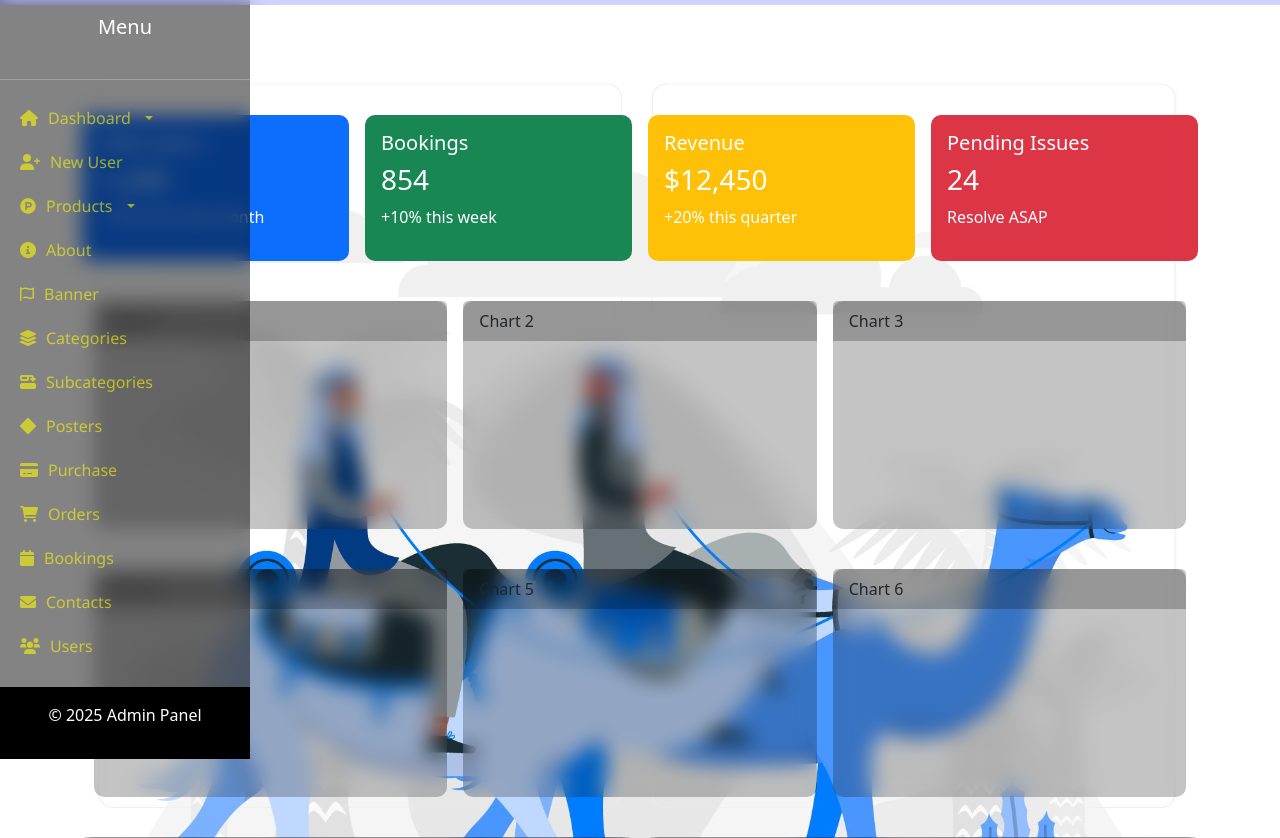
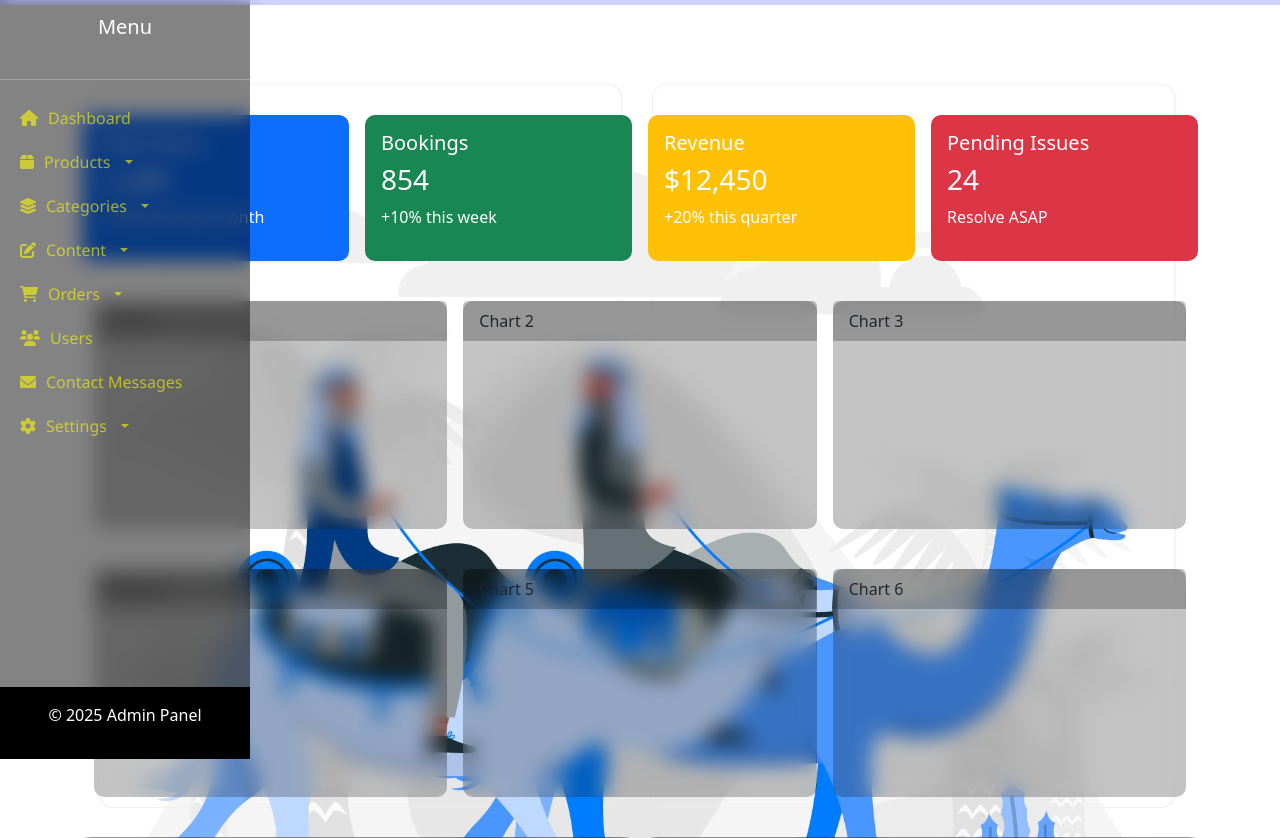
Before and after one commit to subhadip5069/E-commerseWeb, a Node server app: page /admin/dashboard in a window 1280 px wide. Shown: the part 57-895 px from the top of the page. Run offline with Node 20, Linux system fonts and the light colour scheme; the visitor is signed in with stand-in values (Sample User, id 1); data comes from the database, SQL or seed files in the repository; some libraries are stand-ins or nearby versions.

Commit message:
Fix admin panel sidebar navigation and add missing routes
- Reorganized admin sidebar with proper grouping and dropdowns
- Fixed all admin navigation links to point to existing routes
- Added missing profile and settings routes with controllers
- Created admin profile and settings pages
- Improved sidebar structure with logical groupings:
  * Dashboard
  * Products (with Add/View dropdown)
  * Categories (with Categories/Subcategories dropdown)
  * Content Management (Banners/Posters/About dropdown)
  * Orders (Orders/Bookings dropdown)
  * User Management
  * Contact Messages
  * Settings (Profile/System Settings dropdown)
- All links now point to verified existing routes
- Added proper icons and consistent styling

```diff
--- a/controller/admin/admin.ui.controller.js
+++ b/controller/admin/admin.ui.controller.js
@@ -9,6 +9,19 @@ class adminUiController {
         res.render('Admin/dashboard',{messages: req.flash()})
     }
 
+    profile=(req,res) =>{
+        res.render('Admin/profile',{
+            messages: req.flash(),
+            user: req.user
+        })
+    }
+
+    settings=(req,res) =>{
+        res.render('Admin/settings',{
+            messages: req.flash()
+        })
+    }
+
 
 }
 module.exports = new adminUiController;
--- a/router/Admin/admin.ui.routes.js
+++ b/router/Admin/admin.ui.routes.js
@@ -7,6 +7,8 @@ const { AdminauthMiddleware } = require("../../middleware/Auth")
 
 router.get('/',adminUiController.login)
 router.get('/dashboard',AdminauthMiddleware,adminUiController.dashboard)
+router.get('/profile',AdminauthMiddleware,adminUiController.profile)
+router.get('/settings',AdminauthMiddleware,adminUiController.settings)
 router.get('/logout', (req, res) => {
     res.clearCookie('token');
     res.redirect('/admin/');
--- a/views/Admin/dashboard.ejs
+++ b/views/Admin/dashboard.ejs
@@ -150,103 +150,80 @@
       <hr class="text-white">
       <ul class="nav flex-column">
         <!-- Dashboard -->
-        <li class="nav-item dropdown">
-          <a class="nav-link dropdown-toggle" href="/admin/dashboard" id="dashboardDropdown" role="button" data-bs-toggle="dropdown" aria-expanded="false">
+        <li class="nav-item">
+          <a class="nav-link" href="/admin/dashboard">
             <i class="fas fa-home"></i> Dashboard
-          </a>
-          <ul class="dropdown-menu" aria-labelledby="dashboardDropdown">
-            <li><a class="dropdown-item" href="/admin/dashboard">View Dashboard</a></li>
-          </ul>
-        </li>
-
-        <!-- New User -->
-        <li class="nav-item">
-         <a href="/admin/user" id="newUserDropdown" class="nav-link">
-            <i class="fas fa-user-plus"></i> New User
           </a>
         </li>
 
         <!-- Products -->
         <li class="nav-item dropdown">
           <a class="nav-link dropdown-toggle" href="#" id="productsDropdown" role="button" data-bs-toggle="dropdown" aria-expanded="false">
-            <i class="fa-brands fa-product-hunt"></i> Products
+            <i class="fas fa-box"></i> Products
           </a>
           <ul class="dropdown-menu" aria-labelledby="productsDropdown">
+            <li><a class="dropdown-item" href="/admin/product">All Products</a></li>
             <li><a class="dropdown-item" href="/admin/product/add">Add Product</a></li>
-            <li><a class="dropdown-item" href="/admin/product">View Products</a></li>
           </ul>
         </li>
 
-        <!-- About -->
+        <!-- Categories -->
+        <li class="nav-item dropdown">
+          <a class="nav-link dropdown-toggle" href="#" id="categoriesDropdown" role="button" data-bs-toggle="dropdown" aria-expanded="false">
+            <i class="fas fa-layer-group"></i> Categories
+          </a>
+          <ul class="dropdown-menu" aria-labelledby="categoriesDropdown">
+            <li><a class="dropdown-item" href="/admin/category">All Categories</a></li>
+            <li><a class="dropdown-item" href="/admin/subcategory">Subcategories</a></li>
+          </ul>
+        </li>
+
+        <!-- Content Management -->
+        <li class="nav-item dropdown">
+          <a class="nav-link dropdown-toggle" href="#" id="contentDropdown" role="button" data-bs-toggle="dropdown" aria-expanded="false">
+            <i class="fas fa-edit"></i> Content
+          </a>
+          <ul class="dropdown-menu" aria-labelledby="contentDropdown">
+            <li><a class="dropdown-item" href="/admin/banner">Banners</a></li>
+            <li><a class="dropdown-item" href="/admin/poster">Posters</a></li>
+            <li><a class="dropdown-item" href="/admin/about">About Page</a></li>
+          </ul>
+        </li>
+
+        <!-- Orders & Payments -->
+        <li class="nav-item dropdown">
+          <a class="nav-link dropdown-toggle" href="#" id="ordersDropdown" role="button" data-bs-toggle="dropdown" aria-expanded="false">
+            <i class="fas fa-shopping-cart"></i> Orders
+          </a>
+          <ul class="dropdown-menu" aria-labelledby="ordersDropdown">
+            <li><a class="dropdown-item" href="/admin/purchase">All Orders</a></li>
+            <li><a class="dropdown-item" href="/admin/booking">Bookings</a></li>
+          </ul>
+        </li>
+
+        <!-- User Management -->
         <li class="nav-item">
-          <a class="nav-link" href="/admin/about" id="aboutDropdown" role="button" aria-expanded="false">
-            <i class="fa-solid fa-circle-info"></i> About
+          <a class="nav-link" href="/admin/user">
+            <i class="fas fa-users"></i> Users
           </a>
         </li>
 
-        <!-- Banner -->
+        <!-- Contact Messages -->
         <li class="nav-item">
-          <a class="nav-link" href="/admin/banner" id="bannerDropdown" role="button" aria-expanded="false">
-            <i class="fa-regular fa-font-awesome"></i> Banner
+          <a class="nav-link" href="/admin/contact">
+            <i class="fas fa-envelope"></i> Contact Messages
           </a>
         </li>
 
-        <!-- Categories -->
-        <li class="nav-item">
-          <a class="nav-link" href="/admin/category" id="categoriesDropdown" role="button" aria-expanded="false">
-            <i class="fa-solid fa-layer-group"></i> Categories
+        <!-- Settings -->
+        <li class="nav-item dropdown">
+          <a class="nav-link dropdown-toggle" href="#" id="settingsDropdown" role="button" data-bs-toggle="dropdown" aria-expanded="false">
+            <i class="fas fa-cog"></i> Settings
           </a>
-        </li>
-
-        <!-- Subcategories -->
-        <li class="nav-item">
-          <a class="nav-link" href="/admin/subcategory" id="subcategoriesDropdown" role="button" aria-expanded="false">
-            <i class="fa-solid fa-diagram-successor"></i> Subcategories
-          </a>
-        </li>
-        <!-- Posters -->
-        <li class="nav-item">
-          <a class="nav-link" href="/admin/poster" id="posterDropdown" role="button" aria-expanded="false">
-            <i class="fa-solid fa-diamond"></i> Posters
-          </a>
-        </li>
-
-        <!-- Purchase -->
-        <li class="nav-item">
-          <a class="nav-link" href="/admin/purchase" id="purchaseDropdown" role="button" aria-expanded="false">
-            <i class="fa-solid fa-credit-card"></i> Purchase
-          </a>
-        </li>
-
-
-        <!-- Purchase Management -->
-        <li class="nav-item">
-          <a class="nav-link" href="/admin/purchase" id="purchaseDropdown2" role="button" aria-expanded="false">
-            <i class="fas fa-shopping-cart"></i> Orders
-          </a>
-        </li>
-
-
-
-        <!-- Bookings -->
-        <li class="nav-item">
-          <a class="nav-link" href="/admin/booking" id="bookingDropdown" role="button" aria-expanded="false">
-            <i class="fas fa-calendar"></i> Bookings
-          </a>
-        </li>
-
-        <!-- Contacts -->
-        <li class="nav-item">
-          <a class="nav-link" href="/admin/contact" id="contactsDropdown" role="button" aria-expanded="false">
-            <i class="fas fa-envelope"></i> Contacts
-          </a>
-        </li>
-
-        <!-- Users -->
-        <li class="nav-item">
-          <a class="nav-link" href="/admin/user" id="usersDropdown" role="button" aria-expanded="false">
-            <i class="fas fa-users"></i> Users
-          </a>
+          <ul class="dropdown-menu" aria-labelledby="settingsDropdown">
+            <li><a class="dropdown-item" href="/admin/profile">Profile</a></li>
+            <li><a class="dropdown-item" href="/admin/settings">System Settings</a></li>
+          </ul>
         </li>
       </ul>
 
```
Also changed, not shown: views/Admin/profile.ejs (added, +87 -0 lines), views/Admin/settings.ejs (added, +188 -0 lines).
